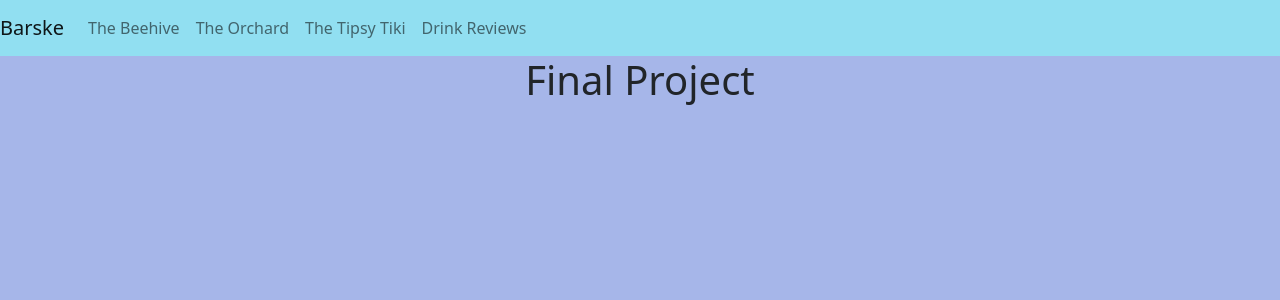
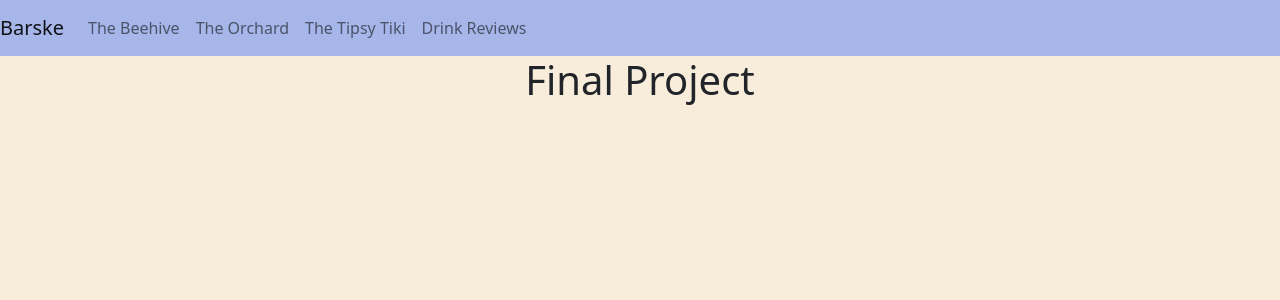
Before and after one commit to emilyprivett/finalproject_mis4013, a PHP site: page / in a window 1280 px wide. Shown: the top 300 px of the page. Run offline with PHP 8.4, Linux system fonts and the light colour scheme.

Commit message:
Update index.php

```diff
--- a/index.php
+++ b/index.php
@@ -6,8 +6,8 @@
     <title>Final Project</title>
     <link href="https://cdn.jsdelivr.net/npm/bootstrap@5.2.1/dist/css/bootstrap.min.css" rel="stylesheet" integrity="sha384-iYQeCzEYFbKjA/T2uDLTpkwGzCiq6soy8tYaI1GyVh/UjpbCx/TYkiZhlZB6+fzT" crossorigin="anonymous">
   </head>
-  <body style="background-color: #A6B6E9">
-     <nav class="navbar navbar-expand-lg navbar-light" style="background-color: #91DFF1">
+  <body style="background-color: #F8EDDB">
+     <nav class="navbar navbar-expand-lg navbar-light" style="background-color: #A6B6E9">
         <a class="navbar-brand" href="index.html">Barske</a>
         <button class="navbar-toggler" type="button" data-toggle="collapse" data-target="#navbarNav" aria-controls="navbarNav" aria-expanded="false" aria-label="Toggle navigation">
             <span class="navbar-toggler-icon"></span>
```
